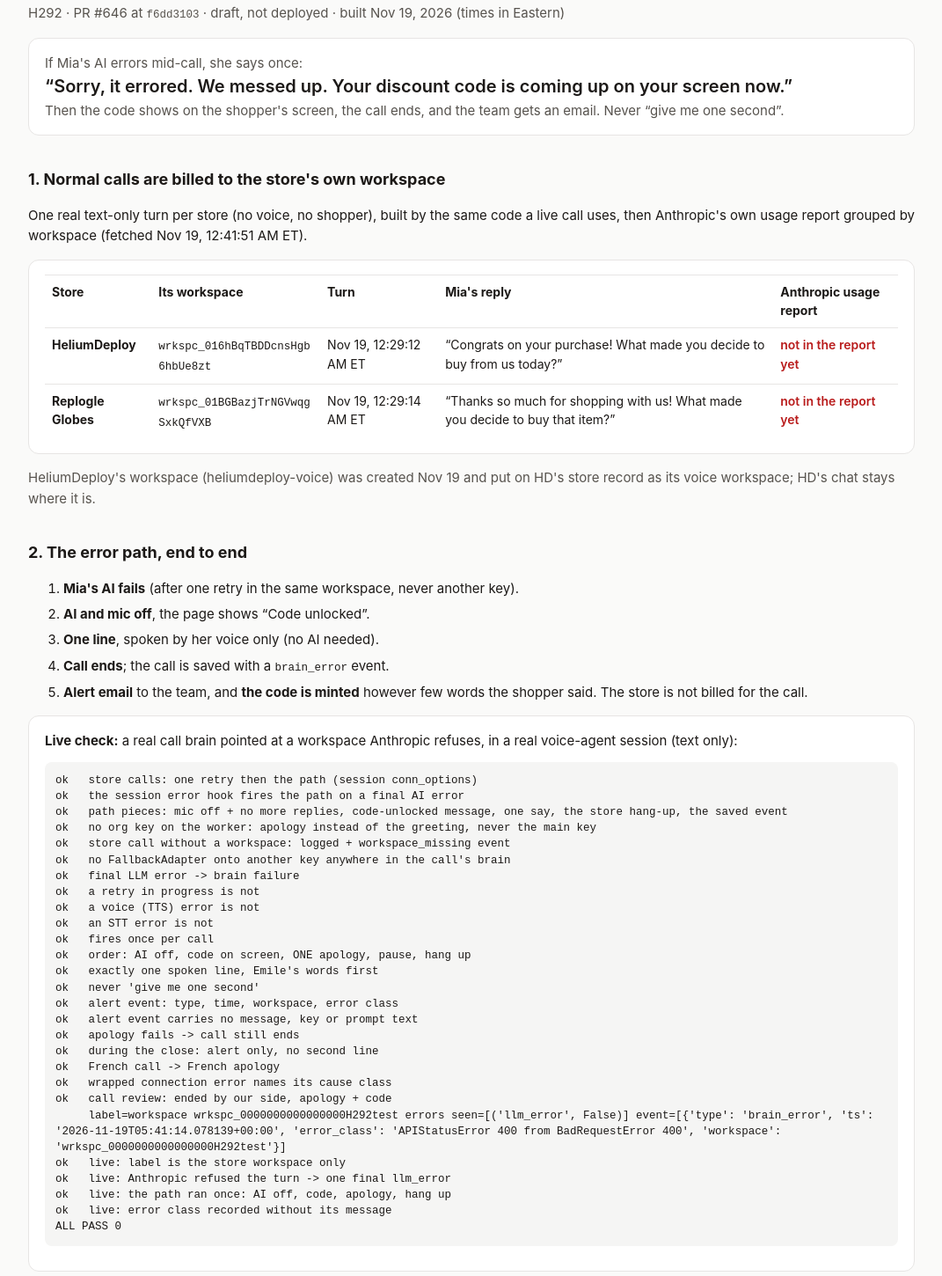
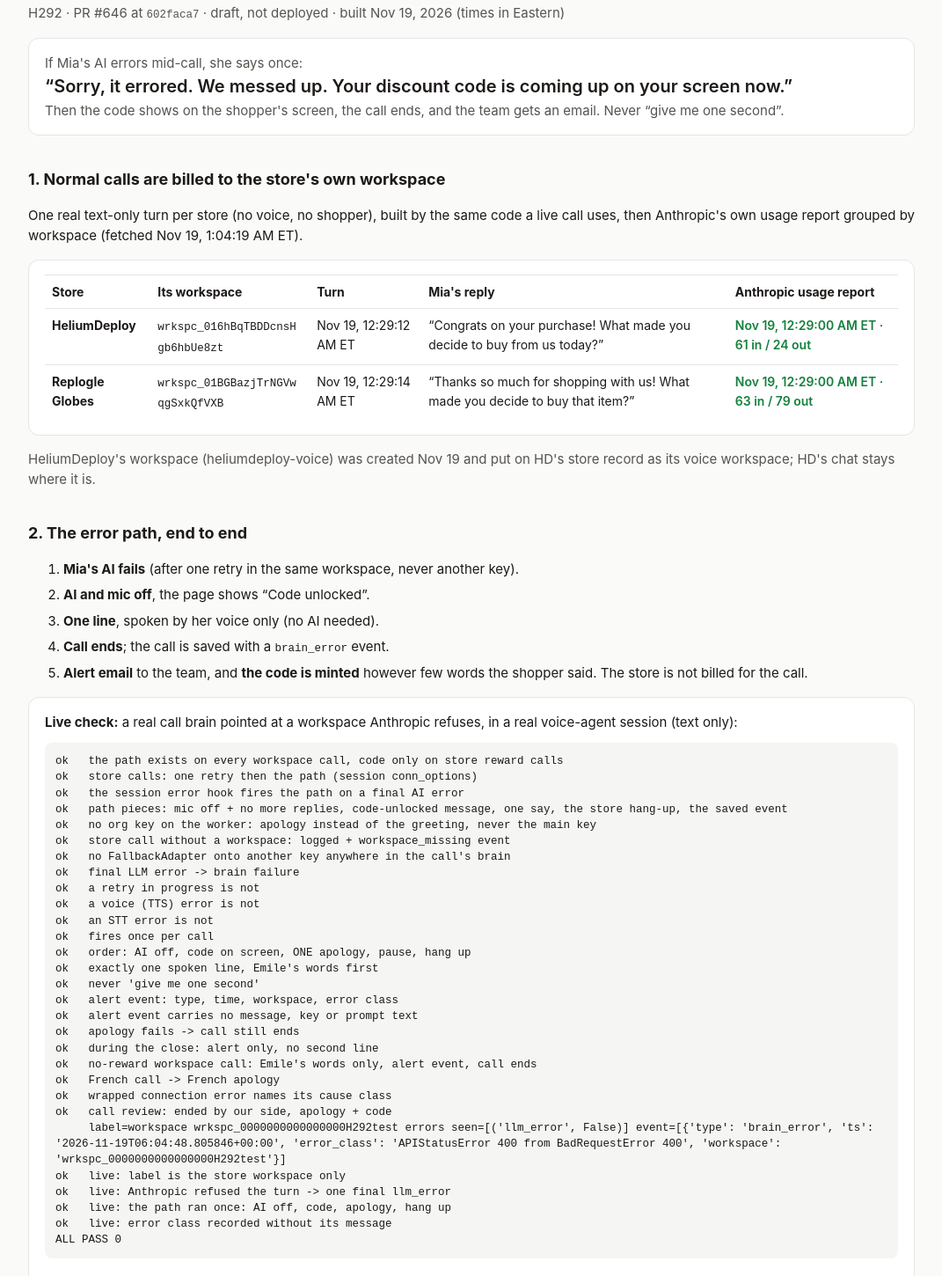
Before and after one commit to qysj9qcnkf-rgb/scout-h292-proof, a plain HTML site: page index.html in a window 1280 px wide. Shown: the part 84-1534 px from the top of the page at 88% size, without its empty margins (104-1175 px from the left). Drawn offline with Linux system fonts and the light colour scheme.

Commit message:
usage rows, phone layout

```diff
--- a/index.html
+++ b/index.html
@@ -10,17 +10,18 @@ main{max-width:1040px;margin:0 auto;padding:32px 16px 64px}h1{font-size:26px;mar
 .scroll{overflow-x:auto}pre{background:var(--code);border-radius:8px;padding:12px;overflow-x:auto;font-size:12.5px;line-height:1.45;white-space:pre-wrap;word-break:break-word}
 code{font-size:12.5px;word-break:break-all}.ok{color:var(--ok);font-weight:600}.no{color:var(--no);font-weight:600}ol li{margin:6px 0}
 a{color:inherit}
+@media (max-width:640px){table,tbody,tr,td{display:block;width:100%}tr:first-child{display:none}tr{border-top:1px solid var(--line);padding:8px 0}td{border:0;padding:3px 0}}
 </style></head><body><main>
 <h1>Each store's calls run on its own AI account</h1>
-<p class="sub">H292 · PR #646 at <code>f6dd3103</code> · draft, not deployed · built Nov 19, 2026 (times in Eastern)</p>
+<p class="sub">H292 · PR #646 at <code>602faca7</code> · draft, not deployed · built Nov 19, 2026 (times in Eastern)</p>
 
 <div class="card"><div class="sub">If Mia's AI errors mid-call, she says once:</div>
 <div class="say">“Sorry, it errored. We messed up. Your discount code is coming up on your screen now.”</div>
 <div class="sub">Then the code shows on the shopper's screen, the call ends, and the team gets an email. Never “give me one second”.</div></div>
 
 <h2>1. Normal calls are billed to the store's own workspace</h2>
-<p>One real text-only turn per store (no voice, no shopper), built by the same code a live call uses, then Anthropic's own usage report grouped by workspace (fetched Nov 19, 12:41:51 AM ET).</p>
-<div class="card scroll"><table><tr><th>Store</th><th>Its workspace</th><th>Turn</th><th>Mia's reply</th><th>Anthropic usage report</th></tr><tr><td><b>HeliumDeploy</b></td><td><code>wrkspc_016hBqTBDDcnsHgb6hbUe8zt</code></td><td>Nov 19, 12:29:12 AM ET</td><td>“Congrats on your purchase! What made you decide to buy from us today?”</td><td class='no'>not in the report yet</td></tr><tr><td><b>Replogle Globes</b></td><td><code>wrkspc_01BGBazjTrNGVwqgSxkQfVXB</code></td><td>Nov 19, 12:29:14 AM ET</td><td>“Thanks so much for shopping with us! What made you decide to buy that item?”</td><td class='no'>not in the report yet</td></tr></table></div>
+<p>One real text-only turn per store (no voice, no shopper), built by the same code a live call uses, then Anthropic's own usage report grouped by workspace (fetched Nov 19, 1:04:19 AM ET).</p>
+<div class="card scroll"><table><tr><th>Store</th><th>Its workspace</th><th>Turn</th><th>Mia's reply</th><th>Anthropic usage report</th></tr><tr><td><b>HeliumDeploy</b></td><td><code>wrkspc_016hBqTBDDcnsHgb6hbUe8zt</code></td><td>Nov 19, 12:29:12 AM ET</td><td>“Congrats on your purchase! What made you decide to buy from us today?”</td><td class='ok'>Nov 19, 12:29:00 AM ET · 61 in / 24 out</td></tr><tr><td><b>Replogle Globes</b></td><td><code>wrkspc_01BGBazjTrNGVwqgSxkQfVXB</code></td><td>Nov 19, 12:29:14 AM ET</td><td>“Thanks so much for shopping with us! What made you decide to buy that item?”</td><td class='ok'>Nov 19, 12:29:00 AM ET · 63 in / 79 out</td></tr></table></div>
 <p class="sub">HeliumDeploy's workspace (heliumdeploy-voice) was created Nov 19 and put on HD's store record as its voice workspace; HD's chat stays where it is.</p>
 
 <h2>2. The error path, end to end</h2>
@@ -32,7 +33,8 @@ a{color:inherit}
 <li><b>Alert email</b> to the team, and <b>the code is minted</b> however few words the shopper said. The store is not billed for the call.</li>
 </ol>
 <div class="card"><b>Live check:</b> a real call brain pointed at a workspace Anthropic refuses, in a real voice-agent session (text only):
-<pre>ok   store calls: one retry then the path (session conn_options)
+<pre>ok   the path exists on every workspace call, code only on store reward calls
+ok   store calls: one retry then the path (session conn_options)
 ok   the session error hook fires the path on a final AI error
 ok   path pieces: mic off + no more replies, code-unlocked message, one say, the store hang-up, the saved event
 ok   no org key on the worker: apology instead of the greeting, never the main key
@@ -50,10 +52,11 @@ ok   alert event: type, time, workspace, error class
 ok   alert event carries no message, key or prompt text
 ok   apology fails -&gt; call still ends
 ok   during the close: alert only, no second line
+ok   no-reward workspace call: Emile&#x27;s words only, alert event, call ends
 ok   French call -&gt; French apology
 ok   wrapped connection error names its cause class
 ok   call review: ended by our side, apology + code
-     label=workspace wrkspc_0000000000000000H292test errors seen=[(&#x27;llm_error&#x27;, False)] event=[{&#x27;type&#x27;: &#x27;brain_error&#x27;, &#x27;ts&#x27;: &#x27;2026-11-19T05:41:14.078139+00:00&#x27;, &#x27;error_class&#x27;: &#x27;APIStatusError 400 from BadRequestError 400&#x27;, &#x27;workspace&#x27;: &#x27;wrkspc_0000000000000000H292test&#x27;}]
+     label=workspace wrkspc_0000000000000000H292test errors seen=[(&#x27;llm_error&#x27;, False)] event=[{&#x27;type&#x27;: &#x27;brain_error&#x27;, &#x27;ts&#x27;: &#x27;2026-11-19T06:04:48.805846+00:00&#x27;, &#x27;error_class&#x27;: &#x27;APIStatusError 400 from BadRequestError 400&#x27;, &#x27;workspace&#x27;: &#x27;wrkspc_0000000000000000H292test&#x27;}]
 ok   live: label is the store workspace only
 ok   live: Anthropic refused the turn -&gt; one final llm_error
 ok   live: the path ran once: AI off, code, apology, hang up
```
